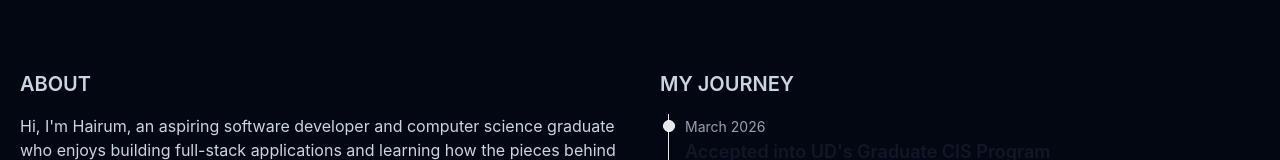
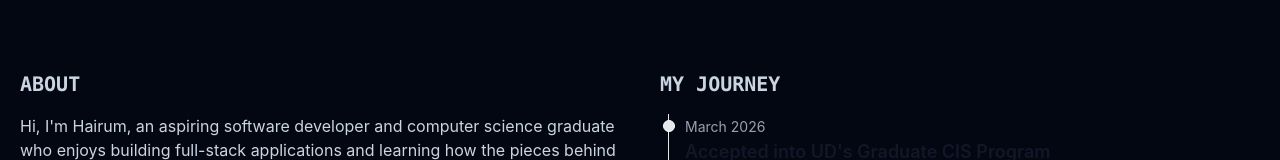
Before and after one commit to Hairum-Qureshi/my-portfolio, a React (Vite) app in the folder portfolio/: page / in a window 1280 px wide. Shown: the part 750-910 px from the top of the page. Built offline with nearby package versions, Linux system fonts and the light colour scheme.

Commit message:
changed headings' font

```diff
--- a/portfolio/src/components/sections/About.tsx
+++ b/portfolio/src/components/sections/About.tsx
@@ -8,7 +8,7 @@ export default function About() {
       className="flex h-screen flex-row overflow-hidden from-gray-800 to-black"
     >
       <div className="custom-scrollbar w-1/2 overflow-y-auto p-5 text-slate-300">
-        <h2 className="text-xl font-semibold uppercase">About</h2>
+        <h2 className="text-xl font-semibold uppercase font-mono">About</h2>
         <div>
           <p className="text-base mt-4">
             Hi, I'm Hairum, an aspiring software developer and computer science
@@ -44,7 +44,7 @@ export default function About() {
         </div>
       </div>
       <div className="scroll-auto w-1/2 p-5 text-slate-300">
-        <h2 className="text-xl font-semibold uppercase mb-4">My Journey</h2>
+        <h2 className="text-xl font-semibold uppercase mb-4 font-mono">My Journey</h2>
 
         <div className="relative">
           <div className="overflow-y-auto h-[calc(100vh-4rem)]">
```
